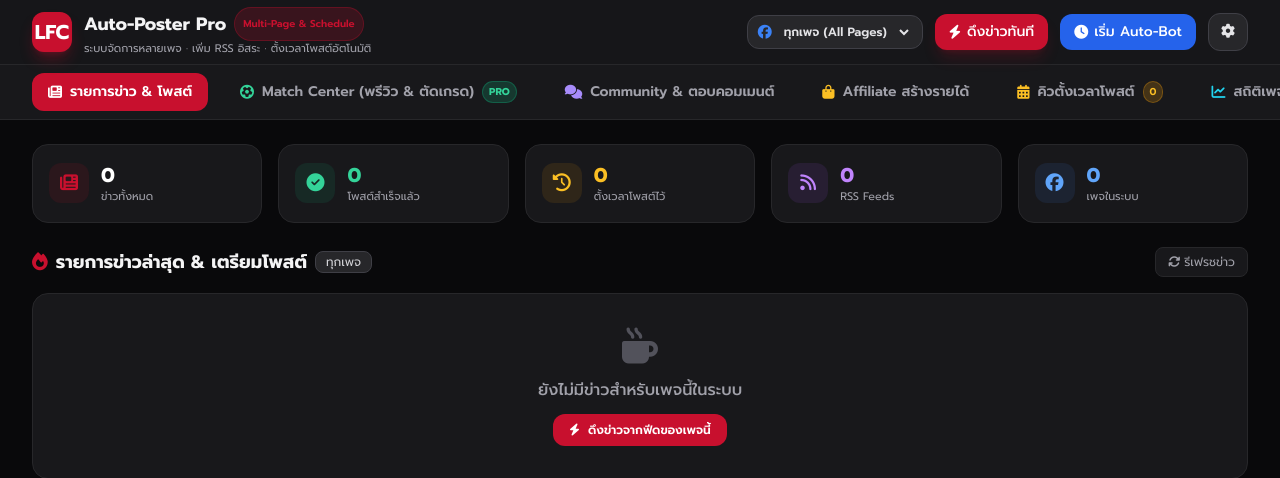
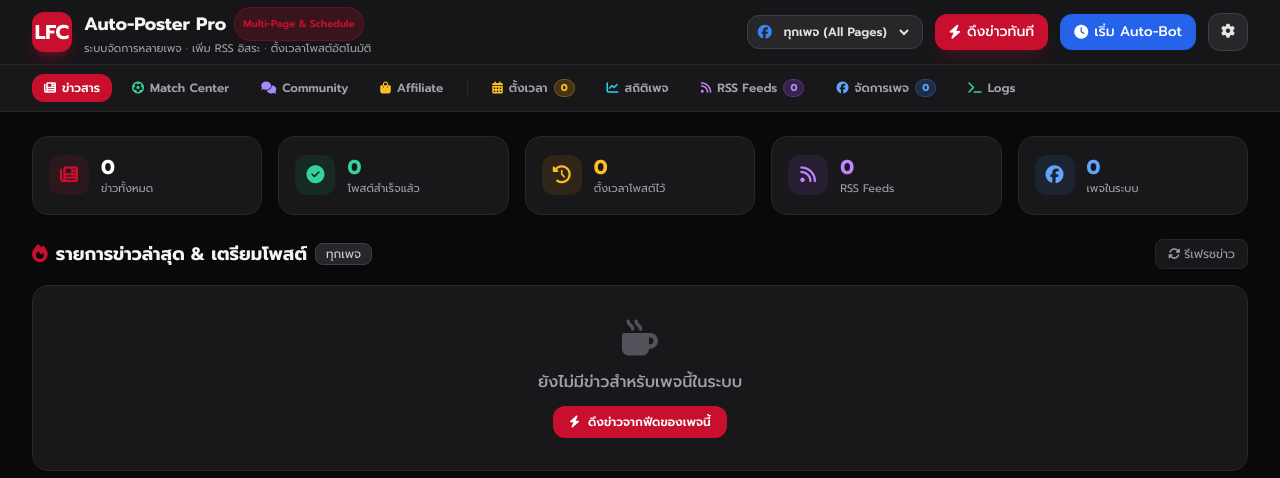
Before and after one commit to iamjotaki/thaid-social-poster, a Flask app: page / in a window 1280 px wide. Shown: the top 478 px of the page. Run offline with Flask 3, Linux system fonts and the light colour scheme; data that the repository does not hold is empty; some libraries are stand-ins or nearby versions.

Commit message:
UI: Clean up top navigation tabs and hide scrollbar

```diff
--- a/templates/index.html
+++ b/templates/index.html
@@ -36,6 +36,8 @@
         ::-webkit-scrollbar-track { background: #18181b; }
         ::-webkit-scrollbar-thumb { background: #3f3f46; border-radius: 4px; }
         ::-webkit-scrollbar-thumb:hover { background: #52525b; }
+        .no-scrollbar::-webkit-scrollbar { display: none; }
+        .no-scrollbar { -ms-overflow-style: none; scrollbar-width: none; }
     </style>
 </head>
 <body class="bg-zinc-950 text-zinc-100 min-h-screen flex flex-col">
@@ -86,41 +88,46 @@
     </header>
 
     <!-- NAVIGATION TABS -->
-    <div class="bg-zinc-900 border-b border-zinc-800">
-        <div class="max-w-7xl mx-auto px-4 sm:px-6 lg:px-8 flex space-x-1 sm:space-x-4 overflow-x-auto py-2">
-            <button onclick="switchTab('tab-news')" id="nav-tab-news" class="nav-tab px-4 py-2 rounded-xl text-xs sm:text-sm font-semibold flex items-center gap-2 bg-lfc-red text-white transition shrink-0">
-                <i class="fa-solid fa-newspaper"></i> <span>รายการข่าว & โพสต์</span>
+    <nav class="bg-zinc-900 border-b border-zinc-800">
+        <div class="max-w-7xl mx-auto px-4 sm:px-6 lg:px-8 flex items-center justify-between sm:justify-start gap-1 sm:gap-2 overflow-x-auto no-scrollbar py-2">
+            <!-- กลุ่มคอนเทนต์ -->
+            <button onclick="switchTab('tab-news')" id="nav-tab-news" class="nav-tab px-3 py-1.5 rounded-xl text-xs font-semibold flex items-center gap-1.5 bg-lfc-red text-white transition shrink-0" title="รายการข่าว & โพสต์">
+                <i class="fa-solid fa-newspaper"></i> <span>ข่าวสาร</span>
             </button>
-            <button onclick="switchTab('tab-match')" id="nav-tab-match" class="nav-tab px-4 py-2 rounded-xl text-xs sm:text-sm font-semibold flex items-center gap-2 text-zinc-400 hover:text-white hover:bg-zinc-800 transition shrink-0">
-                <i class="fa-solid fa-futbol text-emerald-400"></i> <span>Match Center (พรีวิว & ตัดเกรด)</span>
-                <span class="text-[10px] bg-emerald-500/20 text-emerald-400 border border-emerald-500/30 px-1.5 py-0.2 rounded-full font-bold">PRO</span>
+            <button onclick="switchTab('tab-match')" id="nav-tab-match" class="nav-tab px-3 py-1.5 rounded-xl text-xs font-semibold flex items-center gap-1.5 text-zinc-400 hover:text-white hover:bg-zinc-800 transition shrink-0" title="Match Center (พรีวิว & ตัดเกรด)">
+                <i class="fa-solid fa-futbol text-emerald-400"></i> <span>Match Center</span>
             </button>
-            <button onclick="switchTab('tab-community')" id="nav-tab-community" class="nav-tab px-4 py-2 rounded-xl text-xs sm:text-sm font-semibold flex items-center gap-2 text-zinc-400 hover:text-white hover:bg-zinc-800 transition shrink-0">
-                <i class="fa-solid fa-comments text-violet-400"></i> <span>Community & ตอบคอมเมนต์</span>
+            <button onclick="switchTab('tab-community')" id="nav-tab-community" class="nav-tab px-3 py-1.5 rounded-xl text-xs font-semibold flex items-center gap-1.5 text-zinc-400 hover:text-white hover:bg-zinc-800 transition shrink-0" title="Community & ตอบคอมเมนต์">
+                <i class="fa-solid fa-comments text-violet-400"></i> <span>Community</span>
             </button>
-            <button onclick="switchTab('tab-affiliate')" id="nav-tab-affiliate" class="nav-tab px-4 py-2 rounded-xl text-xs sm:text-sm font-semibold flex items-center gap-2 text-zinc-400 hover:text-white hover:bg-zinc-800 transition shrink-0">
-                <i class="fa-solid fa-bag-shopping text-amber-400"></i> <span>Affiliate สร้างรายได้</span>
+            <button onclick="switchTab('tab-affiliate')" id="nav-tab-affiliate" class="nav-tab px-3 py-1.5 rounded-xl text-xs font-semibold flex items-center gap-1.5 text-zinc-400 hover:text-white hover:bg-zinc-800 transition shrink-0" title="Affiliate สร้างรายได้">
+                <i class="fa-solid fa-bag-shopping text-amber-400"></i> <span>Affiliate</span>
             </button>
-            <button onclick="switchTab('tab-schedule')" id="nav-tab-schedule" class="nav-tab px-4 py-2 rounded-xl text-xs sm:text-sm font-semibold flex items-center gap-2 text-zinc-400 hover:text-white hover:bg-zinc-800 transition shrink-0">
-                <i class="fa-solid fa-calendar-days text-amber-400"></i> <span>คิวตั้งเวลาโพสต์</span>
-                <span id="badge-sched-count" class="text-[10px] bg-amber-500/20 text-amber-400 border border-amber-500/30 px-1.5 py-0.2 rounded-full">0</span>
+
+            <!-- เส้นคั่นบางๆ แบ่งหมวด -->
+            <div class="h-4 w-px bg-zinc-800 hidden md:block mx-1"></div>
+
+            <!-- กลุ่มเครื่องมือจัดการ -->
+            <button onclick="switchTab('tab-schedule')" id="nav-tab-schedule" class="nav-tab px-3 py-1.5 rounded-xl text-xs font-semibold flex items-center gap-1.5 text-zinc-400 hover:text-white hover:bg-zinc-800 transition shrink-0" title="คิวตั้งเวลาโพสต์">
+                <i class="fa-solid fa-calendar-days text-amber-400"></i> <span>ตั้งเวลา</span>
+                <span id="badge-sched-count" class="text-[10px] bg-amber-500/20 text-amber-400 border border-amber-500/30 px-1.5 py-0.2 rounded-full font-bold">0</span>
             </button>
-            <button onclick="switchTab('tab-analytics')" id="nav-tab-analytics" class="nav-tab px-4 py-2 rounded-xl text-xs sm:text-sm font-semibold flex items-center gap-2 text-zinc-400 hover:text-white hover:bg-zinc-800 transition shrink-0">
-                <i class="fa-solid fa-chart-line text-cyan-400"></i> <span>สถิติเพจ & ข้อมูลเชิงลึก</span>
+            <button onclick="switchTab('tab-analytics')" id="nav-tab-analytics" class="nav-tab px-3 py-1.5 rounded-xl text-xs font-semibold flex items-center gap-1.5 text-zinc-400 hover:text-white hover:bg-zinc-800 transition shrink-0" title="สถิติเพจ & ข้อมูลเชิงลึก">
+                <i class="fa-solid fa-chart-line text-cyan-400"></i> <span>สถิติเพจ</span>
             </button>
-            <button onclick="switchTab('tab-feeds')" id="nav-tab-feeds" class="nav-tab px-4 py-2 rounded-xl text-xs sm:text-sm font-semibold flex items-center gap-2 text-zinc-400 hover:text-white hover:bg-zinc-800 transition shrink-0">
-                <i class="fa-solid fa-rss text-purple-400"></i> <span>จัดการ RSS Feeds</span>
-                <span id="badge-feed-count" class="text-[10px] bg-purple-500/20 text-purple-400 border border-purple-500/30 px-1.5 py-0.2 rounded-full">0</span>
+            <button onclick="switchTab('tab-feeds')" id="nav-tab-feeds" class="nav-tab px-3 py-1.5 rounded-xl text-xs font-semibold flex items-center gap-1.5 text-zinc-400 hover:text-white hover:bg-zinc-800 transition shrink-0" title="จัดการ RSS Feeds">
+                <i class="fa-solid fa-rss text-purple-400"></i> <span>RSS Feeds</span>
+                <span id="badge-feed-count" class="text-[10px] bg-purple-500/20 text-purple-400 border border-purple-500/30 px-1.5 py-0.2 rounded-full font-bold">0</span>
             </button>
-            <button onclick="switchTab('tab-pages')" id="nav-tab-pages" class="nav-tab px-4 py-2 rounded-xl text-xs sm:text-sm font-semibold flex items-center gap-2 text-zinc-400 hover:text-white hover:bg-zinc-800 transition shrink-0">
-                <i class="fa-brands fa-facebook text-blue-400"></i> <span>จัดการเพจ Facebook</span>
-                <span id="badge-page-count" class="text-[10px] bg-blue-500/20 text-blue-400 border border-blue-500/30 px-1.5 py-0.2 rounded-full">0</span>
+            <button onclick="switchTab('tab-pages')" id="nav-tab-pages" class="nav-tab px-3 py-1.5 rounded-xl text-xs font-semibold flex items-center gap-1.5 text-zinc-400 hover:text-white hover:bg-zinc-800 transition shrink-0" title="จัดการเพจ Facebook">
+                <i class="fa-brands fa-facebook text-blue-400"></i> <span>จัดการเพจ</span>
+                <span id="badge-page-count" class="text-[10px] bg-blue-500/20 text-blue-400 border border-blue-500/30 px-1.5 py-0.2 rounded-full font-bold">0</span>
             </button>
-            <button onclick="switchTab('tab-logs')" id="nav-tab-logs" class="nav-tab px-4 py-2 rounded-xl text-xs sm:text-sm font-semibold flex items-center gap-2 text-zinc-400 hover:text-white hover:bg-zinc-800 transition shrink-0">
-                <i class="fa-solid fa-terminal text-emerald-400"></i> <span>Live Logs</span>
+            <button onclick="switchTab('tab-logs')" id="nav-tab-logs" class="nav-tab px-3 py-1.5 rounded-xl text-xs font-semibold flex items-center gap-1.5 text-zinc-400 hover:text-white hover:bg-zinc-800 transition shrink-0" title="Live Logs">
+                <i class="fa-solid fa-terminal text-emerald-400"></i> <span>Logs</span>
             </button>
         </div>
-    </div>
+    </nav>
 
     <!-- MAIN CONTAINER -->
     <main class="max-w-7xl mx-auto px-4 sm:px-6 lg:px-8 py-6 flex-1 w-full space-y-6">
```
